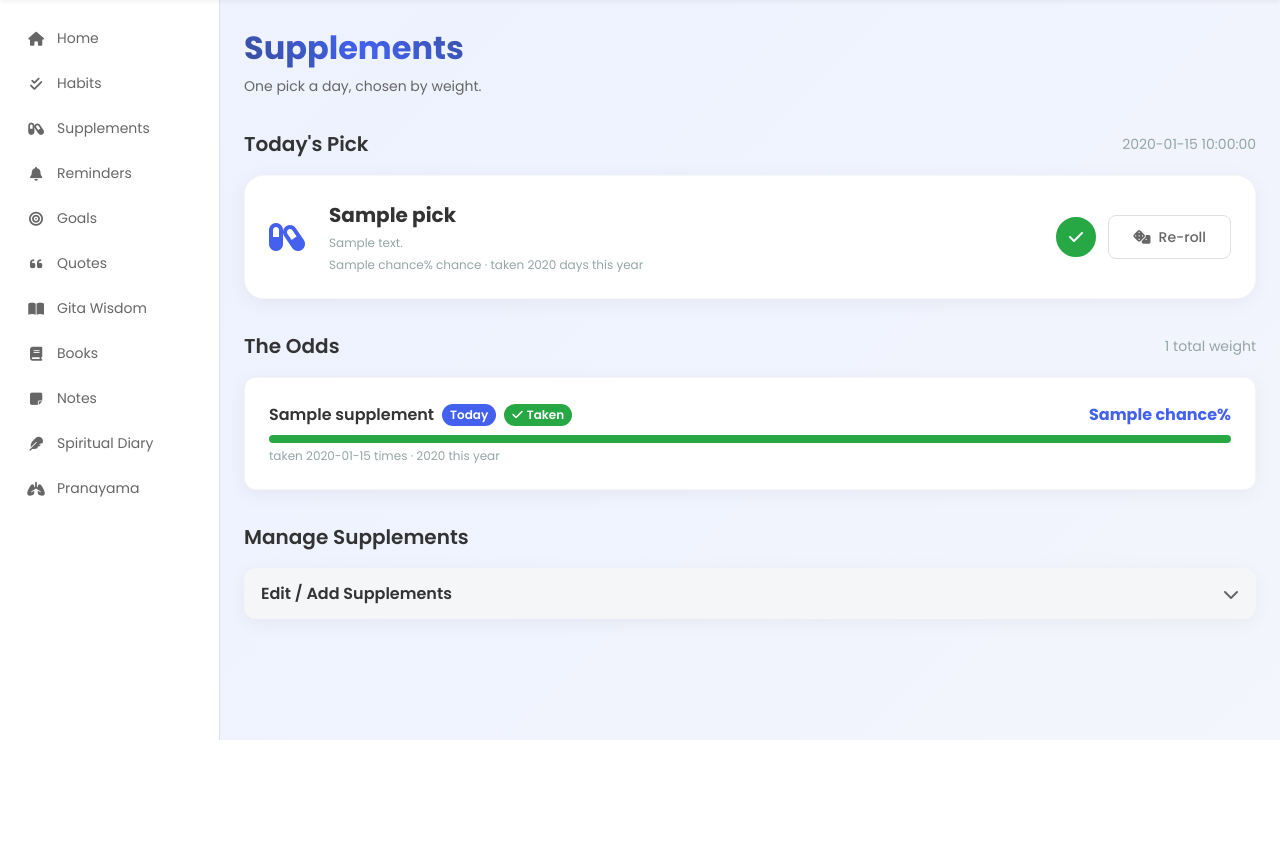
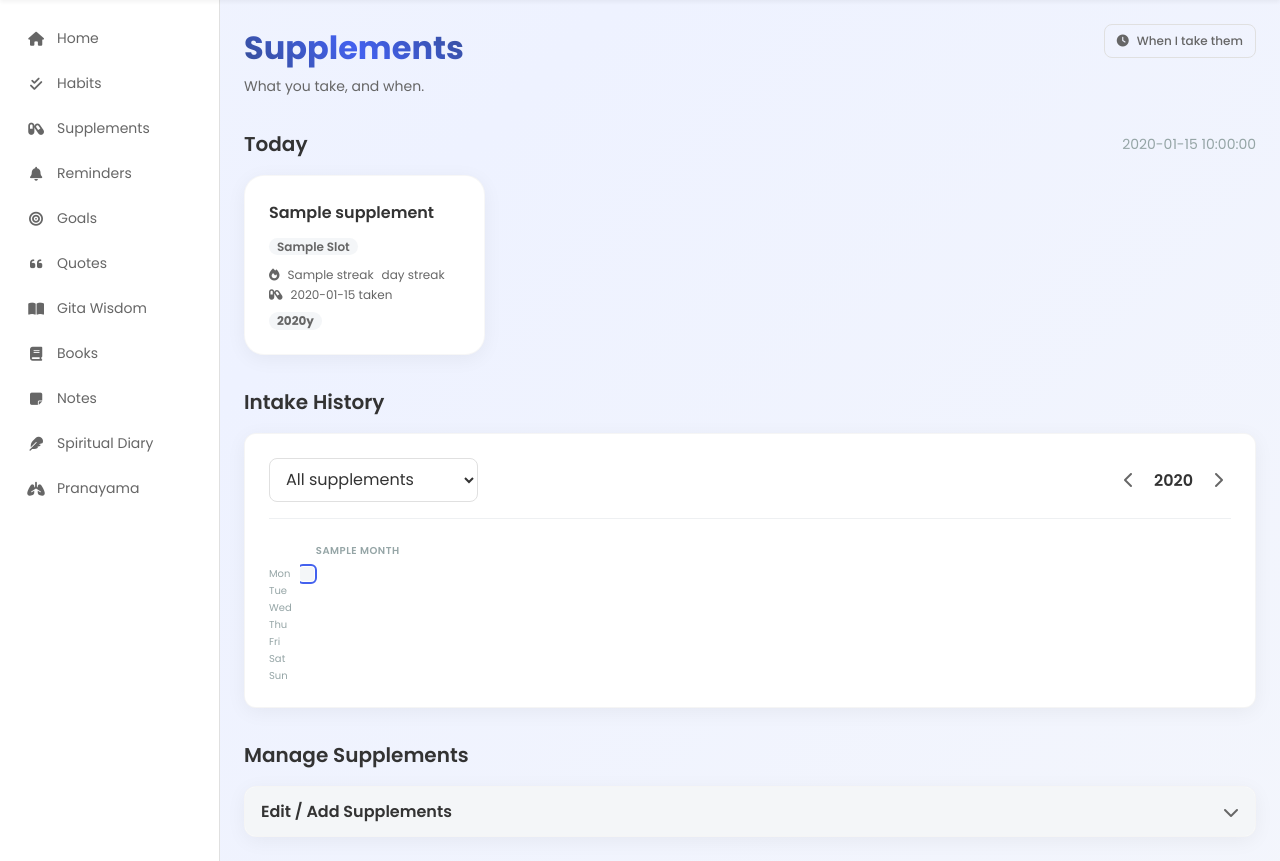
Before and after one commit to SinghalHarsh/harsh_website, a Flask app: template app/templates/pages/supplements.html in a window 1280 px wide. Shown: the part 60-921 px from the top of the page. Before the commit the page ends 800 px from the top, so only its background shows below. Run offline with Flask 3, Linux system fonts and the light colour scheme; the template is opened without the code that fills it: most values are stand-ins (such as "Sample title", 1, 10 or a date in 2020).

Commit message:
feat: mark supplements by time of day, not a weighted draw
The page used to roll a weighted random pick for morning and evening each
day. With a handful of supplements pinned to one slot apiece the draw had a
single candidate per slot, so it chose the same ones every day and the odds
were noise. Marking what you actually took is the job; the dice were not.

Weights, chances, per-slot counts and re-rolling are gone, along with the
stored daily roll. What remains is the list of supplements, each with a
button per slot it belongs to, plus streaks and the intake heatmap.

The slots themselves are now yours to choose: morning, afternoon, evening
and night, toggled from "When I take them" and stored in settings. A slot
switched off only hides its button — doses already logged under it still
count and can still be undone, so turning a slot off is never destructive.

Co-Authored-By: Claude Opus 5 (1M context) <noreply@anthropic.com>
Claude-Session: https://claude.ai/code/session_01M7Wh2MWa7PPXEwsnZCxrRz

```diff
--- a/app/templates/pages/supplements.html
+++ b/app/templates/pages/supplements.html
@@ -1,80 +1,119 @@
 {% extends 'layouts/base.html' %}
-{% from 'components/_macros.html' import page_header, empty_state %}
+{% from 'components/_macros.html' import page_header, empty_state, modal %}
 
 {% block title %}Supplements{% endblock %}
 
 {% block content %}
-{{ page_header('Supplements', 'One pick a day, chosen by weight.') }}
+{% call page_header('Supplements', 'What you take, and when.') %}
+    <button class="btn btn--ghost btn--sm" data-modal-open="slotsModal">
+        <i class="fa-solid fa-clock"></i> When I take them
+    </button>
+{% endcall %}
 
-<!-- 1. Today's Pick -->
+<!-- 1. Today -->
 <div class="section-header">
-    <h2>Today's Pick</h2>
+    <h2>Today</h2>
     <span class="section-header__meta">{{ today_date }}</span>
 </div>
 
-{% if pick %}
-<div class="pick-strip card">
-    <div class="pick-strip__icon"><i class="fa-solid fa-capsules"></i></div>
-    <div class="pick-strip__detail">
-        <strong class="pick-strip__name">{{ pick.name }}</strong>
-        {% if pick.note %}<span class="card__meta">{{ pick.note }}</span>{% endif %}
-        <span class="card__meta">
-            {{ pick.chance }}% chance &middot; taken {{ pick.days_this_year }} days this year
-        </span>
+{% if supplements %}
+<div class="supp-grid">
+    {% for supplement in supplements %}
+    <div class="card supp-card" data-id="{{ supplement._id }}">
+        <div class="supp-card__info">
+            <h3>{{ supplement.name }}</h3>
+            <div class="supp-card__slot">
+                <span class="slot-chip slot-chip--{{ supplement.slot }}">{{ supplement.slot }}</span>
+            </div>
+            <div class="supp-card__meta">
+                <i class="fa-solid fa-fire"></i>
+                <span data-streak>{{ supplement.streak }}</span> day streak
+            </div>
+            <div class="supp-card__meta">
+                <i class="fa-solid fa-capsules"></i>
+                <span data-tooltip="Doses logged all time"><span data-times>{{ supplement.times_taken }}</span> taken</span>
+                <span class="tier-chip" data-tooltip="Days taken this year">{{ supplement.days_this_year }}y</span>
+            </div>
+        </div>
+        <div class="supp-card__actions">
+            {% for slot in slots %}
+            {% if supplement.slot in (slot, 'either') %}
+            <button class="slot-btn {{ 'is-done' if supplement.taken_slots[slot] }}"
+                    data-log data-slot="{{ slot }}"
+                    aria-label="Toggle {{ supplement.name }} for {{ slot }}"
+                    data-tooltip="{{ slot | capitalize }}{{ ' — taken' if supplement.taken_slots[slot] }}">
+                <i class="fa-solid fa-{{ slot_icons[slot] }}"></i>
+            </button>
+            {% endif %}
+            {% endfor %}
+        </div>
     </div>
-    <div class="pick-strip__actions">
-        <button class="check-btn {{ 'is-done' if pick.taken_today }}"
-                data-log data-id="{{ pick._id }}"
-                aria-label="Toggle {{ pick.name }}"
-                data-tooltip="{{ 'Taken today' if pick.taken_today else 'Mark taken' }}">
-            <i class="fa-solid fa-check"></i>
-        </button>
-        <button class="btn btn--ghost" onclick="reroll()">
-            <i class="fa-solid fa-dice"></i> Re-roll
-        </button>
-    </div>
+    {% endfor %}
 </div>
-{% else %}
-    {{ empty_state('No supplements with a weight above zero. Add one below.', 'fa-solid fa-capsules') }}
 {% endif %}
 
-<!-- 2. The Odds -->
+<!-- 2. Intake History -->
 {% if supplements %}
 <div class="section-header">
-    <h2>The Odds</h2>
-    <span class="section-header__meta">{{ total_weight }} total weight</span>
+    <h2>Intake History</h2>
 </div>
 
 <div class="panel">
-    <div class="odds-list">
-        {% for supplement in supplements %}
-        <div class="odds-row {{ 'is-picked' if pick and pick._id == supplement._id }}"
-             data-id="{{ supplement._id }}">
-            <div class="odds-row__head">
-                <span class="odds-row__name">
+    <div class="panel__header">
+        <form action="{{ url_for('supplements.supplements') }}" method="GET" id="suppForm">
+            <input type="hidden" name="year" value="{{ selected_year }}">
+            <select class="select" name="supplement" onchange="document.getElementById('suppForm').submit()">
+                <option value="overall" {{ 'selected' if is_overall }}>All supplements</option>
+                {% for supplement in supplements %}
+                <option value="{{ supplement.name }}"
+                        {{ 'selected' if not is_overall and selected_supplement.name == supplement.name }}>
                     {{ supplement.name }}
-                    {% if pick and pick._id == supplement._id %}
-                        <span class="badge badge--picked">Today</span>
-                    {% endif %}
-                    {% if supplement.taken_today %}
-                        <span class="badge badge--taken"><i class="fa-solid fa-check"></i> Taken</span>
-                    {% endif %}
-                </span>
-                <span class="odds-row__chance">{{ supplement.chance }}%</span>
+                </option>
+                {% endfor %}
+            </select>
+        </form>
+
+        <div class="year-nav">
+            <a href="{{ url_for('supplements.supplements', supplement='overall' if is_overall else selected_supplement.name, year=selected_year - 1) }}"
+               aria-label="Previous year"><i class="fa-solid fa-chevron-left"></i></a>
+            <span class="year-nav__current">{{ selected_year }}</span>
+            <a href="{{ url_for('supplements.supplements', supplement='overall' if is_overall else selected_supplement.name, year=selected_year + 1) }}"
+               aria-label="Next year"><i class="fa-solid fa-chevron-right"></i></a>
+        </div>
+    </div>
+
+    <div class="heatmap-wrap">
+        <div class="heatmap-days">
+            <div>Mon</div><div>Tue</div><div>Wed</div><div>Thu</div><div>Fri</div><div>Sat</div><div>Sun</div>
+        </div>
+        <div class="heatmap">
+            {% for month in months_data %}
+            <div class="heatmap__month">
+                <div class="heatmap__label">{{ month.name }}</div>
+                <div class="heatmap__grid">
+                    {% for day in month.days %}
+                        {% if not day %}
+                            <span class="heatmap__cell heatmap__cell--empty"></span>
+                        {% elif day.future %}
+                            <span class="heatmap__cell heatmap__cell--future"></span>
+                        {% elif is_overall %}
+                            <span class="heatmap__cell {{ 'heatmap__cell--today' if day.date == today_iso }}"
+                                  data-tooltip="{{ day.display_date }}: {{ day.taken_count }} taken"
+                                  {% if day.taken_count %}style="background: var(--success); opacity: {{ [0.3 + day.taken_count * 0.18, 1] | min }}"{% endif %}></span>
+                        {% else %}
+                            <span class="heatmap__cell {{ 'heatmap__cell--done' if day.taken }} {{ 'heatmap__cell--today' if day.date == today_iso }}"
+                                  data-tooltip="{{ day.display_date }}: {{ 'Taken' if day.taken else 'Not taken' }}"></span>
+                        {% endif %}
+                    {% endfor %}
+                </div>
             </div>
-            <div class="progress">
-                <div class="progress__bar" style="width: {{ supplement.chance }}%"></div>
-            </div>
-            <div class="odds-row__meta card__meta">
-                taken {{ supplement.times_taken }} times &middot; {{ supplement.days_this_year }} this year
-            </div>
+            {% endfor %}
         </div>
-        {% endfor %}
     </div>
 </div>
 {% endif %}
 
-<!-- 3. Manage -->
+<!-- 4. Manage -->
 <div class="section-header">
     <h2>Manage Supplements</h2>
 </div>
@@ -89,12 +128,17 @@
         <div class="add-row">
             <input class="input" type="text" id="suppNameInput"
                    placeholder="Supplement name..." autocomplete="off">
-            <input class="input input--weight" type="number" id="suppWeightInput"
-                   min="0" step="1" value="10" placeholder="Weight" aria-label="Weight">
+            <select class="select input--slot" id="suppSlotInput" aria-label="Slot">
+                <option value="either">Either</option>
+                {% for slot in slots %}
+                <option value="{{ slot }}">{{ slot | capitalize }}</option>
+                {% endfor %}
+            </select>
             <button class="btn btn--primary" onclick="addSupplement()">Add</button>
         </div>
         <p class="card__meta add-row__hint">
-            Weight is relative &mdash; 50 against 30 and 20 is picked half the time. Zero never gets picked.
+            Set a slot to fix when a supplement is taken, or leave it on
+            <strong>either</strong> to mark it at any time of day.
         </p>
 
         <div class="manage__section">
@@ -102,13 +146,19 @@
                 {% for supplement in supplements %}
                 <div class="row-list__item" data-id="{{ supplement._id }}">
                     <span class="row">
-                        <span>{{ supplement.name }}</span>
-                        <span class="chance-badge">{{ supplement.chance }}%</span>
+                        <span data-name>{{ supplement.name }}</span>
                     </span>
                     <span class="row">
-                        <input class="input input--weight" type="number" min="0" step="1"
-                               value="{{ supplement.weight }}" data-weight
-                               aria-label="Weight for {{ supplement.name }}">
+                        <select class="select input--slot" data-slot-select
+                                aria-label="Slot for {{ supplement.name }}">
+                            <option value="either" {{ 'selected' if supplement.slot == 'either' }}>Either</option>
+                            {# A slot that was switched off still lists while a supplement sits in it. #}
+                            {% for slot in all_slots if slot in slots or supplement.slot == slot %}
+                            <option value="{{ slot }}" {{ 'selected' if supplement.slot == slot }}>
+                                {{ slot | capitalize }}{{ ' (off)' if slot not in slots }}
+                            </option>
+                            {% endfor %}
+                        </select>
                         <button class="btn btn--icon is-danger" data-delete data-tooltip="Delete"
                                 aria-label="Delete {{ supplement.name }}">
                             <i class="fa-solid fa-trash"></i>
@@ -122,39 +172,76 @@
         </div>
     </div>
 </details>
+
+{% call modal('slotsModal', 'When I take them', '460px') %}
+<div class="scoring">
+    <p>Pick the times of day you actually take supplements.</p>
+    <div class="slot-toggles">
+        {% for slot in all_slots %}
+        <label class="slot-toggle">
+            <input type="checkbox" value="{{ slot }}" data-slot-toggle
+                   {{ 'checked' if slot in slots }}>
+            <i class="fa-solid fa-{{ slot_icons[slot] }}"></i>
+            <span>{{ slot | capitalize }}</span>
+        </label>
+        {% endfor %}
+    </div>
+    <p class="card__meta">
+        Turning a slot off hides its button. Doses already logged under it are kept.
+    </p>
+</div>
+{% endcall %}
 {% endblock %}
 
 {% block styles %}
 <style>
-    .pick-strip { display: flex; align-items: center; gap: var(--sp-5); margin-bottom: var(--sp-5); }
-    .pick-strip__icon { font-size: var(--fs-2xl); color: var(--primary); line-height: 1; }
-    .pick-strip__detail { flex: 1; display: flex; flex-direction: column; gap: var(--sp-1); min-width: 0; }
-    .pick-strip__name { font-size: var(--fs-lg); font-weight: 700; color: var(--text); }
-    .pick-strip__actions { display: flex; align-items: center; gap: var(--sp-3); flex-shrink: 0; }
+    .slot-toggles { display: grid; grid-template-columns: repeat(2, 1fr); gap: var(--sp-3); margin-bottom: var(--sp-4); }
+    .slot-toggle {
+        display: flex; align-items: center; gap: var(--sp-2); cursor: pointer;
+        padding: var(--sp-3); border: 1px solid var(--border);
+        border-radius: var(--r-md, 8px); background: var(--surface);
+        font-weight: 600; color: var(--text-muted); transition: all var(--transition);
+    }
+    .slot-toggle:has(:checked) { border-color: var(--primary); color: var(--primary); background: var(--primary-soft); }
+    .slot-toggle input { accent-color: var(--primary); }
 
-    .progress { height: 8px; background: var(--surface-alt); border-radius: var(--r-full); overflow: hidden; }
-    .progress__bar { height: 100%; background: var(--primary); transition: width var(--transition); }
+    .btn--sm { font-size: var(--fs-xs); padding: var(--sp-1) var(--sp-3); }
 
-    .odds-list { display: flex; flex-direction: column; gap: var(--sp-4); }
-    .odds-row__head { display: flex; justify-content: space-between; align-items: center; gap: var(--sp-3); margin-bottom: var(--sp-2); }
-    .odds-row__name { font-weight: 600; color: var(--text); display: flex; align-items: center; gap: var(--sp-2); flex-wrap: wrap; }
-    .odds-row__chance { font-weight: 700; color: var(--primary); flex-shrink: 0; }
-    .odds-row__meta { margin-top: var(--sp-1); }
-    .odds-row.is-picked .progress__bar { background: var(--success); }
+    .supp-grid { display: grid; margin-bottom: var(--sp-5); grid-template-columns: repeat(auto-fill, minmax(220px, 1fr)); gap: var(--sp-4); }
+    .supp-card { display: flex; align-items: center; justify-content: space-between; gap: var(--sp-3); }
+    .supp-card__info h3 { margin: 0 0 var(--sp-2); font-size: var(--fs-md); font-weight: 600; color: var(--text); }
+    .supp-card__slot { margin-bottom: var(--sp-2); }
+    .supp-card__meta { font-size: var(--fs-xs); color: var(--text-muted); margin-top: 2px; display: flex; align-items: center; gap: var(--sp-2); flex-wrap: wrap; }
+    .supp-card__actions { display: flex; flex-direction: column; gap: var(--sp-2); align-items: center; }
 
-    .badge { font-size: var(--fs-xs); font-weight: 600; padding: 2px var(--sp-2); border-radius: var(--r-full); }
-    .badge--picked { background: var(--primary); color: #fff; }
-    .badge--taken { background: var(--success); color: #fff; }
-    .chance-badge { font-size: var(--fs-xs); color: var(--text-muted); }
+    .slot-btn {
+        width: 32px; height: 32px; border-radius: 50%; cursor: pointer;
+        border: 1px solid var(--border); background: var(--surface);
+        color: var(--text-subtle); font-size: var(--fs-xs);
+        display: grid; place-items: center; transition: all var(--transition);
+    }
+    .slot-btn:hover { color: var(--primary); border-color: var(--primary); }
+    .slot-btn.is-done { background: var(--success); border-color: var(--success); color: #fff; }
+
+    .slot-chip {
+        padding: 0 var(--sp-2); border-radius: var(--r-full);
+        font-size: var(--fs-xs); font-weight: 600; text-transform: capitalize;
+        background: var(--surface-alt); color: var(--text-muted);
+    }
+    .slot-chip--morning { background: var(--primary); color: #fff; }
+    .slot-chip--afternoon { background: var(--warning, #f5a623); color: #fff; }
+    .slot-chip--evening { background: var(--text-muted); color: #fff; }
+    .slot-chip--night { background: var(--text); color: var(--surface); }
+    .tier-chip { padding: 0 var(--sp-2); border-radius: var(--r-full); background: var(--surface-alt); color: var(--text-muted); font-size: var(--fs-xs); font-weight: 700; }
 
     .add-row { display: flex; gap: var(--sp-3); flex-wrap: wrap; }
     .add-row .input { flex: 1; min-width: 160px; }
     .add-row__hint { padding-bottom: var(--sp-5); margin-bottom: var(--sp-5); border-bottom: 1px solid var(--border-soft); }
-    .input--weight { width: 90px; flex: 0 0 90px; min-width: 90px; }
+    .input--slot { width: 110px; flex: 0 0 110px; min-width: 110px; }
 
     @media (max-width: 480px) {
-        .pick-strip { flex-direction: column; align-items: flex-start; gap: var(--sp-3); }
-        .pick-strip__actions { width: 100%; justify-content: space-between; }
+        .slot-card__head { align-items: flex-start; }
+        .slot-card__tools { width: 100%; justify-content: space-between; }
         .add-row .btn { flex: 1; }
     }
 </style>
@@ -162,22 +249,19 @@
 
 {% block scripts %}
 <script>
+/* Everything updates in place — a reload would scroll back to the top and
+   snap the manage panel shut mid-edit. */
+
 async function addSupplement() {
     const input = document.getElementById('suppNameInput');
-    const weightInput = document.getElementById('suppWeightInput');
     const name = input.value.trim();
     if (!name) return input.focus();
 
     await api.post("{{ url_for('supplements.add_supplement') }}", {
         name,
-        weight: weightInput.value || '10',
+        slot: document.getElementById('suppSlotInput').value,
     });
-    input.value = '';
-    location.reload();
-}
-
-async function reroll() {
-    await api.post("{{ url_for('supplements.reroll') }}");
+    // A new supplement lands in both the card grid and the manage list.
     location.reload();
 }
 
@@ -186,29 +270,53 @@ document.addEventListener('click', async (e) => {
     if (!holder) return;
     const id = holder.dataset.id;
 
-    if (e.target.closest('[data-log]')) {
-        await api.post("{{ url_for('supplements.log_supplement') }}", { supplement_id: id });
-        location.reload();
+    const logBtn = e.target.closest('[data-log]');
+    if (logBtn) {
+        const res = await api.post("{{ url_for('supplements.log_supplement') }}", {
+            supplement_id: id,
+            slot: logBtn.dataset.slot,
+        });
+        logBtn.classList.toggle('is-done', res.action === 'added');
+
+        document.querySelectorAll(`[data-id="${id}"] [data-streak]`)
+            .forEach((el) => { el.textContent = res.streak; });
+        document.querySelectorAll(`[data-id="${id}"] [data-times]`)
+            .forEach((el) => { el.textContent = res.times_taken; });
+        return;
     }
 
     if (e.target.closest('[data-delete]')) {
-        const name = (holder.querySelector('span')?.textContent || 'this supplement').trim();
+        const name = (holder.querySelector('[data-name]')?.textContent || 'this supplement').trim();
         modal.confirm(`Delete "${name}"?`, async () => {
-            await api.post("{{ url_for('supplements.delete_supplement') }}", { supplement_id: id });
-            location.reload();
+            await api.post("{{ url_for('supplements.delete_supplement') }}", {
+                supplement_id: id,
+            });
+            document.querySelectorAll(`[data-id="${id}"]`).forEach((el) => el.remove());
         });
     }
 });
 
 document.addEventListener('change', async (e) => {
-    const field = e.target.closest('[data-weight]');
-    if (!field) return;
-    const id = field.closest('[data-id]').dataset.id;
+    if (e.target.closest('[data-slot-toggle]')) {
+        // Repeated keys, not one joined value — the route reads getlist('slots').
+        const body = new URLSearchParams();
+        document.querySelectorAll('[data-slot-toggle]:checked')
+            .forEach((box) => body.append('slots', box.value));
+        await api.post("{{ url_for('supplements.update_slots') }}", body);
+        // Slots add and remove mark buttons across every card.
+        location.reload();
+        return;
+    }
 
-    await api.post("{{ url_for('supplements.update_weight') }}", {
-        supplement_id: id,
-        weight: field.value,
+    const slotSelect = e.target.closest('[data-slot-select]');
+    if (!slotSelect) return;
+
+    const row = slotSelect.closest('[data-id]');
+    await api.post("{{ url_for('supplements.update_slot') }}", {
+        supplement_id: row.dataset.id,
+        slot: slotSelect.value,
     });
+    // The card's mark buttons follow its slot, so rebuild rather than patch.
     location.reload();
 });
 </script>
```
Also changed, not shown: app/routes/supplements.py (+96 -70 lines), app/services/supplements.py (+82 -31 lines).
